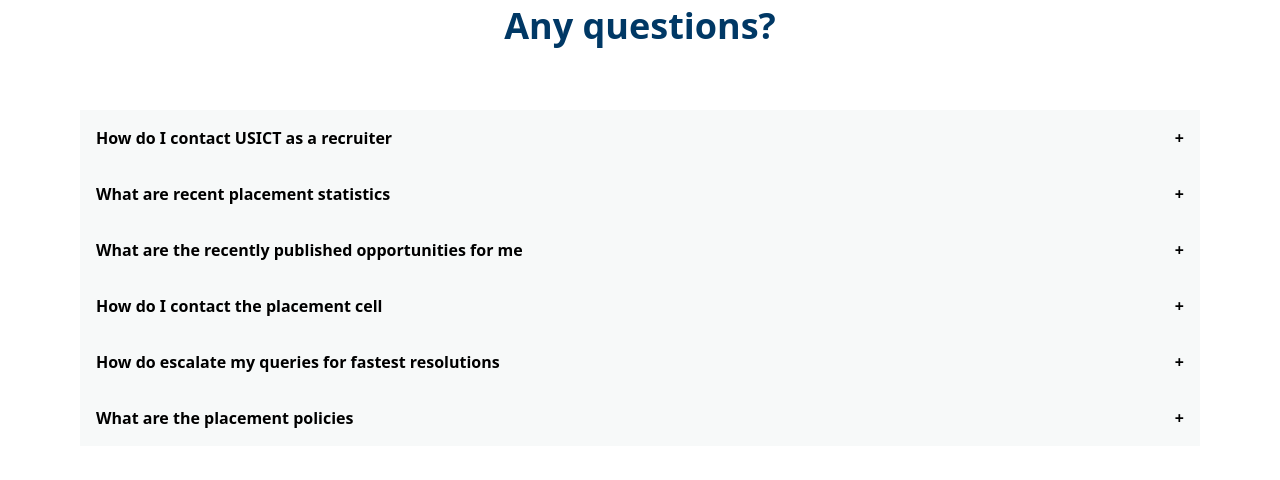
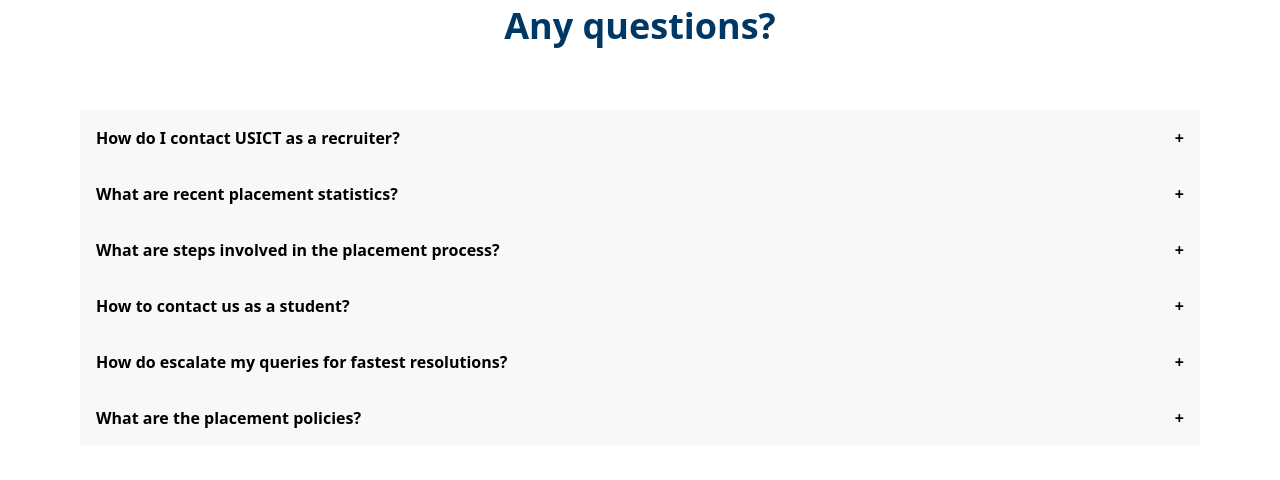
Before and after one commit to Kartik4152/USICT_TNP_WEBSITE, a React (Create React App) app: page / in a window 1280 px wide. Shown: the part 3400-3880 px from the top of the page. Built offline with nearby package versions, Linux system fonts and the light colour scheme.

Commit message:
innerHtml method

```diff
--- a/src/SiteData.ts
+++ b/src/SiteData.ts
@@ -48,27 +48,39 @@
     heading1: 'Any questions?',
     data: [
       {
-        question: 'How do I contact USICT as a recruiter',
-        answer: 'A contact between the recruiters and the cell can be established through our email - usict.placementcell@ipu.ac.in . Recruiters are also request to fill the following Job Notification Form (JNF) form in case they want to conduct on campus placement drives. Link to JNF- https://forms.gle/Q9pUWriyy8qYd5Q46'
+        question: 'How do I contact USICT as a recruiter?',
+        answer: 'A contact between the recruiters and the cell can be established through our email - usict.placementcell@ipu.ac.in . Recruiters are also request to fill the following Job Notification Form (JNF) form in case they want to conduct on campus placement drives. Link to JNF- <a class="text-blue-600" href="https://forms.gle/Q9pUWriyy8qYd5Q46">https://forms.gle/Q9pUWriyy8qYd5Q46</a>'
       },
       {
-        question: 'What are recent placement statistics',
+        question: 'What are recent placement statistics?',
         answer: 'All the updated placement statistics are uploaded and maintained by each school on their individual pages. It is advised that you visit the individual school’s placement page for more details'
       },
       {
-        question: 'What are the recently published opportunities for me',
-        answer: 'nahi pta'
+        question: 'What are steps involved in the placement process?',
+        answer: `
+        The various steps involved in the placement process are :-
+        <br>
+        •&nbsp;Invitation
+        <br>
+        •&nbsp;Slot Allocation
+        <br>
+        •&nbsp;Pre-Placement Talk
+        <br>
+        •&nbsp;Selection Process
+        <br>
+        •&nbsp;Result Declaration
+      `
       },
       {
-        question: 'How do I contact the placement cell',
-        answer: 'nahi pta'
+        question: 'How to contact us as a student?',
+        answer: 'Students can contact the cell following the communication channels specified by us. Please refer the contact us section for more details.'
       },
       {
-        question: 'How do escalate my queries for fastest resolutions',
-        answer: 'All the queries regarding the placements should be escalated through our email channels for faster resolutions.Email- students.usict.tpc@ipu.ac.in'
+        question: 'How do escalate my queries for fastest resolutions?',
+        answer: 'All the queries regarding the placements should be escalated through our email channels for faster resolutions. Email- <a class="text-blue-600" href="mailto:students.usict.tpc@ipu.ac.in">students.usict.tpc@ipu.ac.in</a>'
       },
       {
-        question: 'What are the placement policies',
+        question: 'What are the placement policies?',
         answer: 'Yet to be disclosed.'
       }
     ]
--- a/src/components/Accordion.tsx
+++ b/src/components/Accordion.tsx
@@ -1,5 +1,5 @@
 import React, {
-  useState, FC,
+  useState, FC, useRef, useEffect,
 } from 'react';
 
 const Accordion:FC<{title: string, content: string}> = ({ title, content }) => {
@@ -9,13 +9,18 @@
     setIsActive((prev) => !prev);
   };
 
+  const contentRef = useRef<HTMLDivElement>(null);
+  useEffect(() => {
+    if (contentRef.current) { contentRef.current.innerHTML = content; }
+  }, [isActive]);
+
   return (
     <div className="accordion-item">
       <div className="p-4 hover:bg-[#E7E9E8] font-bold flex justify-between cursor-pointer bg-[#f7f9f9]" onClick={() => setIsActive((prev) => !prev)} onKeyDown={openFaq} tabIndex={0} role="button">
         <div>{title}</div>
         <div>{isActive ? '-' : '+'}</div>
       </div>
-      {isActive && <div className="bg-[#f7f9f9] p-4">{content}</div>}
+      {isActive && <div ref={contentRef} className="bg-[#f7f9f9] p-4" />}
     </div>
   );
 };
```
Also changed, not shown: 1 other file (tests, documents, lock files or other folders).
